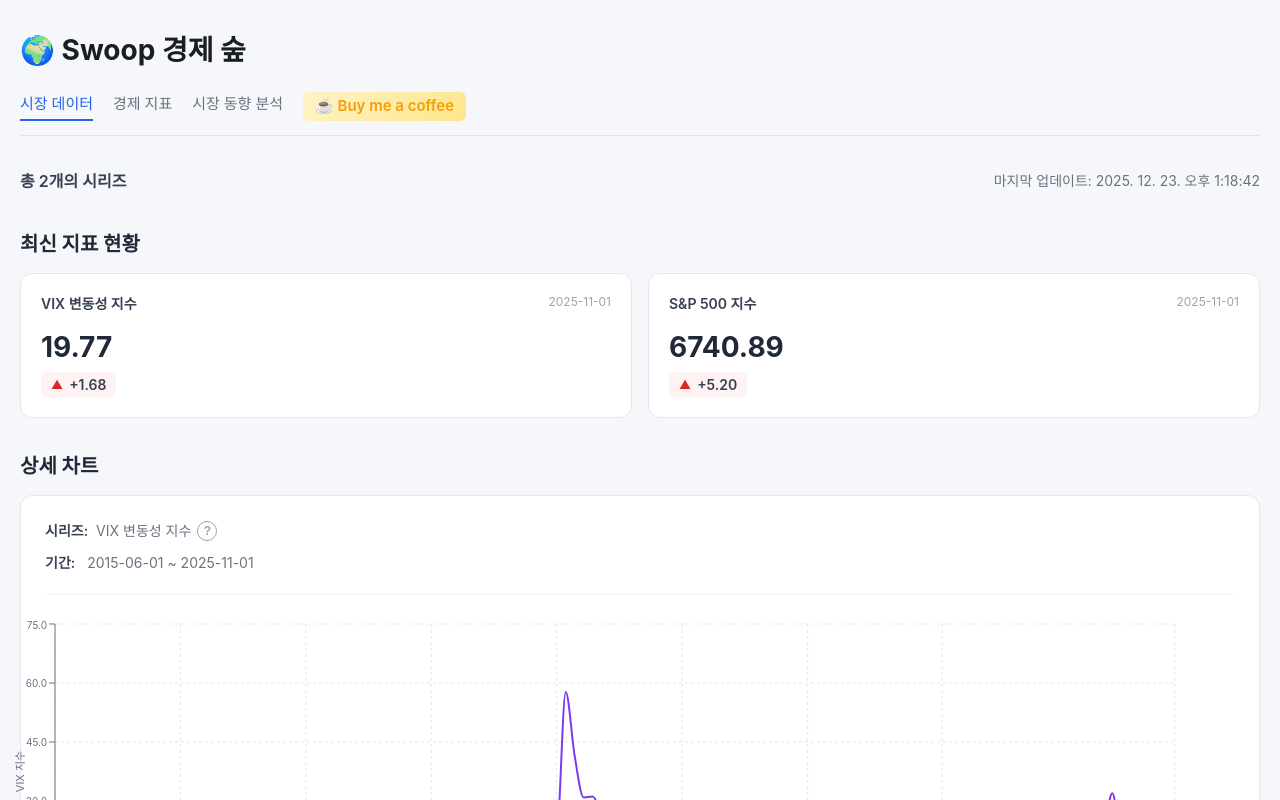
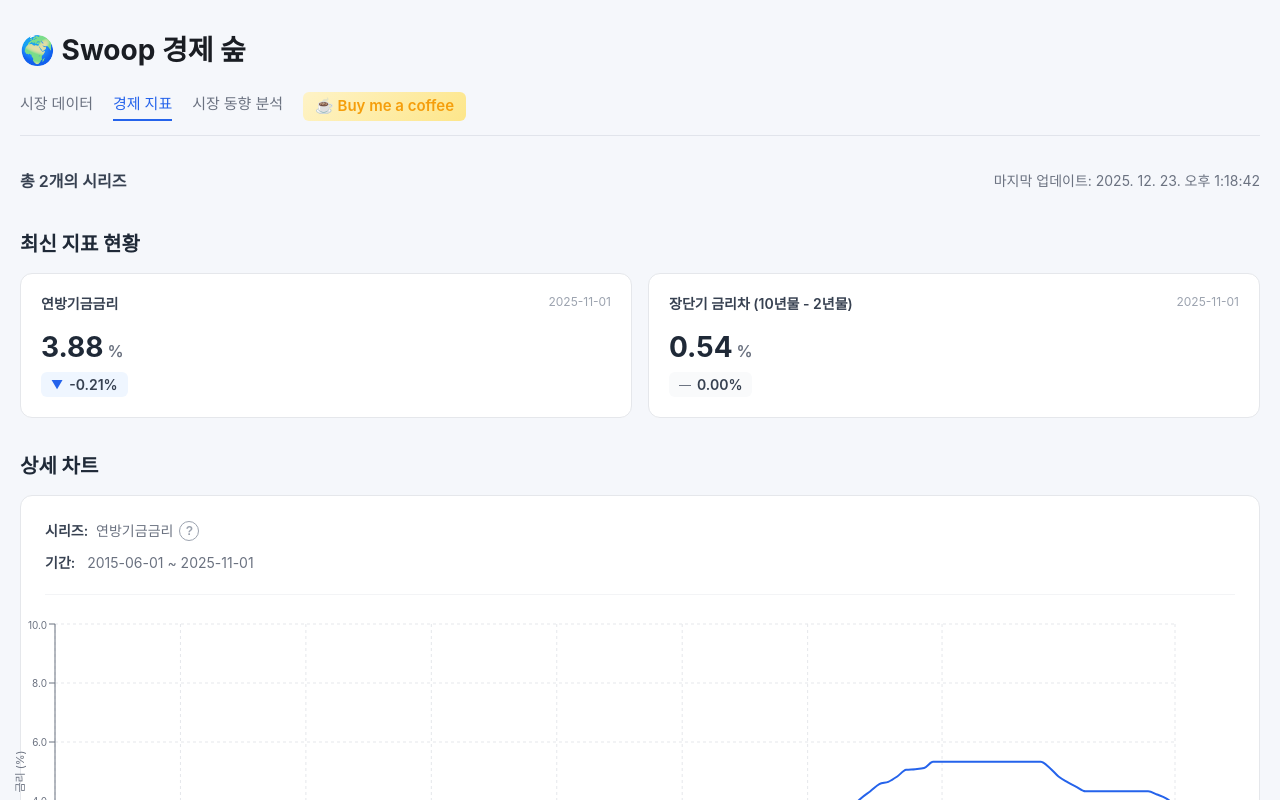
Before and after one commit to dhslrl321/dhslrl321.github.io, a React (Vite) app: page /macro in a window 1280 px wide. Shown: the top 800 px of the page. Built offline with nearby package versions, Linux system fonts and the light colour scheme.

Commit message:
add react router

```diff
--- a/index.html
+++ b/index.html
@@ -4,6 +4,20 @@
     <meta charset="UTF-8" />
     <link rel="icon" type="image/svg+xml" href="/vite.svg" />
     <meta name="viewport" content="width=device-width, initial-scale=1.0" />
+
+    <!-- GitHub Pages SPA 라우팅 처리 -->
+    <script>
+      (function(l) {
+        if (l.search[1] === '/' ) {
+          var decoded = l.search.slice(1).split('&').map(function(s) {
+            return s.replace(/~and~/g, '&')
+          }).join('?');
+          window.history.replaceState(null, null,
+              l.pathname.slice(0, -1) + decoded + l.hash
+          );
+        }
+      }(window.location))
+    </script>
 
     <!-- Primary Meta Tags -->
     <title>실시간 경제지표 몰아보기 - 연방기금금리, VIX, 금리차 | Swoop</title>
--- a/package.json
+++ b/package.json
@@ -15,6 +15,7 @@
   "dependencies": {
     "react": "^19.2.0",
     "react-dom": "^19.2.0",
+    "react-router-dom": "^7.11.0",
     "styled-components": "^6.1.19",
     "recharts": "^2.15.0",
     "date-fns": "^4.1.0"
--- a/src/App.jsx
+++ b/src/App.jsx
@@ -1,19 +1,24 @@
-import { useState } from 'react';
-import Dashboard from './pages/Dashboard.jsx';
+import { BrowserRouter, Routes, Route, Navigate } from 'react-router-dom';
 import { ThemeProvider } from 'styled-components';
 import { theme } from './styles/theme';
 import { GlobalStyle } from './styles/GlobalStyles';
 import Layout from './components/layout/Layout.jsx';
+import Dashboard from './pages/Dashboard.jsx';
 
 export default function App() {
-  const [activeTab, setActiveTab] = useState('market');
-
   return (
-    <ThemeProvider theme={theme}>
-      <GlobalStyle />
-      <Layout activeTab={activeTab} onTabChange={setActiveTab}>
-        <Dashboard activeTab={activeTab} />
-      </Layout>
-    </ThemeProvider>
+    <BrowserRouter>
+      <ThemeProvider theme={theme}>
+        <GlobalStyle />
+        <Layout>
+          <Routes>
+            <Route path="/" element={<Navigate to="/market" replace />} />
+            <Route path="/market" element={<Dashboard activeTab="market" />} />
+            <Route path="/macro" element={<Dashboard activeTab="macro" />} />
+            <Route path="*" element={<Navigate to="/market" replace />} />
+          </Routes>
+        </Layout>
+      </ThemeProvider>
+    </BrowserRouter>
   );
 }
--- a/src/components/layout/Layout.jsx
+++ b/src/components/layout/Layout.jsx
@@ -2,14 +2,14 @@
 import NavigationBar from './NavigationBar';
 import Footer from './Footer';
 
-export default function Layout({ children, activeTab, onTabChange }) {
+export default function Layout({ children }) {
   return (
     <S.Container>
       <S.Header>
         <S.Title>🌍 Swoop 경제 숲</S.Title>
       </S.Header>
 
-      <NavigationBar activeTab={activeTab} onTabChange={onTabChange} />
+      <NavigationBar />
 
       <S.Main>{children}</S.Main>
 
--- a/src/components/layout/NavigationBar.jsx
+++ b/src/components/layout/NavigationBar.jsx
@@ -1,8 +1,9 @@
+import { useLocation, Link } from 'react-router-dom';
 import * as S from './NavigationBar.styles';
 
 const NAV_ITEMS = [
-  { id: 'market', label: '시장 데이터', isExternal: false },
-  { id: 'recent', label: '경제 지표', isExternal: false },
+  { id: 'market', label: '시장 데이터', path: '/market' },
+  { id: 'macro', label: '경제 지표', path: '/macro' },
   {
     id: 'kb-think',
     label: '시장 동향 분석',
@@ -11,26 +12,32 @@
   },
 ];
 
-export default function NavigationBar({ activeTab, onTabChange }) {
-  const handleClick = (e, item) => {
-    if (item.isExternal) return;
-    e.preventDefault();
-    onTabChange(item.id);
-  };
+export default function NavigationBar() {
+  const location = useLocation();
 
   return (
     <S.Nav>
       {NAV_ITEMS.map((item) => (
-        <S.NavItem
-          key={item.id}
-          href={item.url || '#'}
-          className={activeTab === item.id ? 'active' : ''}
-          onClick={(e) => handleClick(e, item)}
-          target={item.isExternal ? '_blank' : undefined}
-          rel={item.isExternal ? 'noopener noreferrer' : undefined}
-        >
-          {item.label}
-        </S.NavItem>
+        item.isExternal ? (
+          <S.NavItem
+            key={item.id}
+            as="a"
+            href={item.url}
+            target="_blank"
+            rel="noopener noreferrer"
+          >
+            {item.label}
+          </S.NavItem>
+        ) : (
+          <S.NavItem
+            key={item.id}
+            as={Link}
+            to={item.path}
+            className={location.pathname === item.path ? 'active' : ''}
+          >
+            {item.label}
+          </S.NavItem>
+        )
       ))}
 
       <S.CoffeeButton
```
Also changed, not shown: 1 other file (tests, documents, lock files or other folders).
